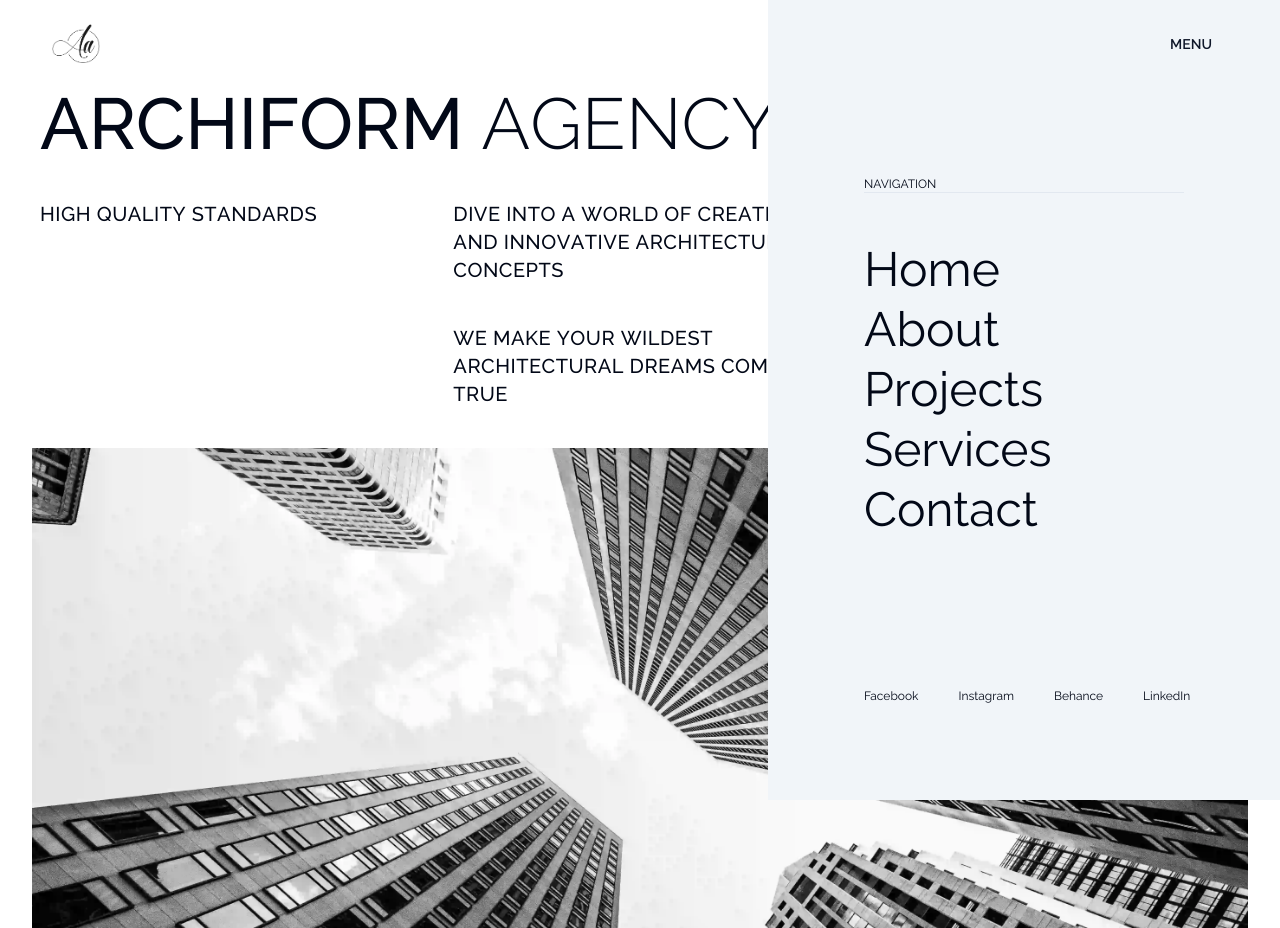
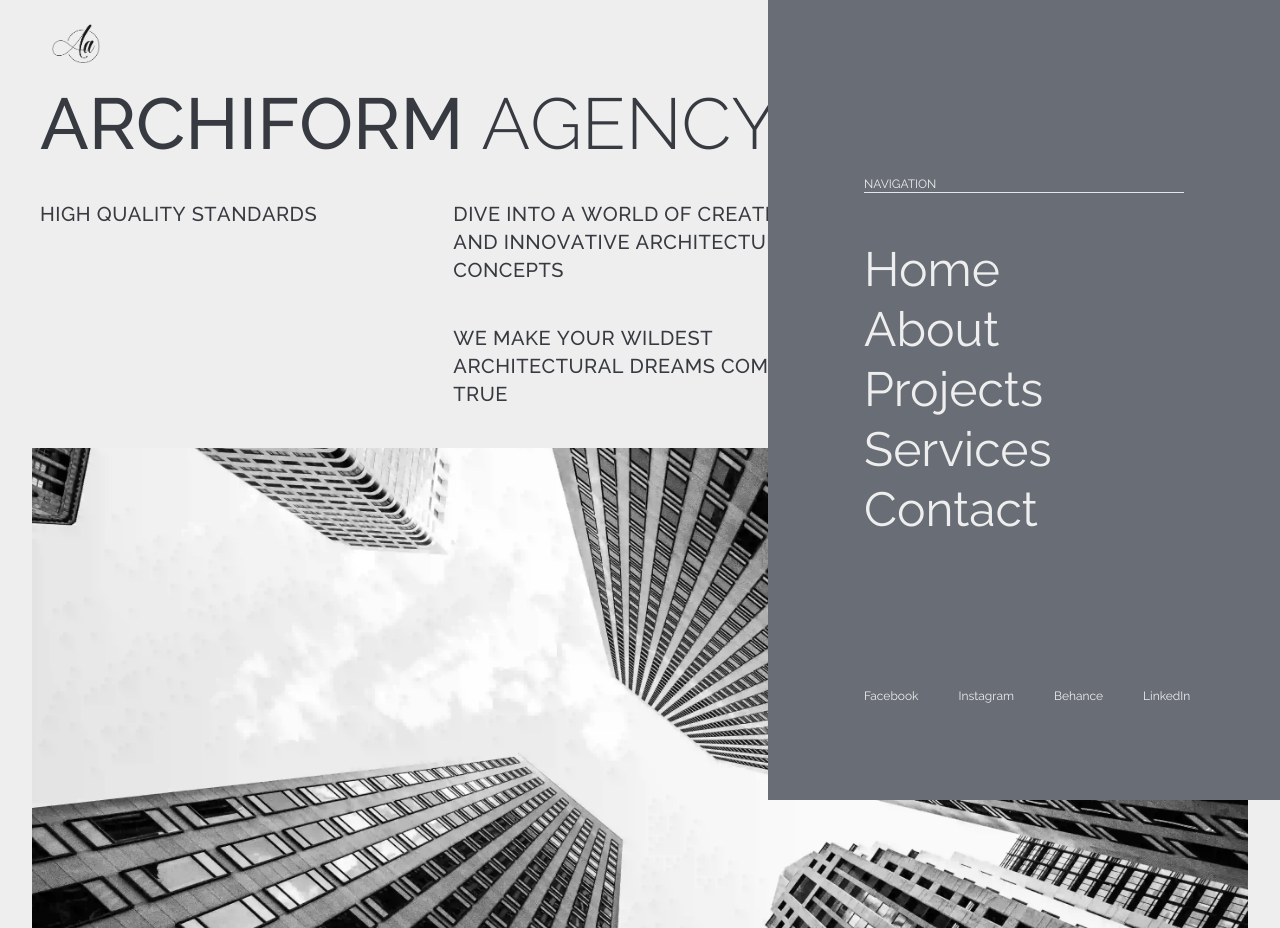
Before and after one commit to NimBuzz01/archiform-agency-demo, a Next.js app: page / in a window 1280 px wide. Both pictures are taken after a click on the button "MENU". Built offline with nearby package versions, Linux system fonts and the light colour scheme.

Commit message:
add color palette

```diff
--- a/app/layout.tsx
+++ b/app/layout.tsx
@@ -18,7 +18,7 @@ export default function RootLayout({
 }>) {
   return (
     <html lang="en">
-      <body className={raleway.className}>
+      <body className={`${raleway.className} bg-cmsecondary text-cmprimary`}>
         <ScrollProvider>{children}</ScrollProvider>
       </body>
     </html>
--- a/components/common/Title.tsx
+++ b/components/common/Title.tsx
@@ -27,7 +27,7 @@ const Title = ({ text, className }: { text: string; className?: string }) => {
   return (
     <div
       className={cn(
-        "relative text-cmsecondary text-3xl sm:text-4xl md:text-5xl uppercase inline-flex font-medium",
+        "relative text-3xl sm:text-4xl md:text-5xl uppercase inline-flex font-medium",
         className
       )}
     >
--- a/components/header/components/Curve.tsx
+++ b/components/header/components/Curve.tsx
@@ -24,7 +24,7 @@ export default function Curve() {
   };
 
   return (
-    <svg className="absolute top-0 left-[-95px] w-24 h-full fill-slate-100 stroke-none">
+    <svg className="absolute top-0 left-[-95px] w-24 h-full fill-cmaccent stroke-none">
       <motion.path
         variants={curve}
         initial="initial"
--- a/components/header/components/Nav.tsx
+++ b/components/header/components/Nav.tsx
@@ -11,7 +11,7 @@ const Nav = () => {
       <Button
         variant="link"
         onClick={() => setIsActive(!isActive)}
-        className="uppercase font-semibold z-50"
+        className="uppercase font-semibold"
       >
         Menu
       </Button>
--- a/components/header/components/NavBar.tsx
+++ b/components/header/components/NavBar.tsx
@@ -12,7 +12,7 @@ export default function NavBar() {
       initial="initial"
       animate="enter"
       exit="exit"
-      className="h-screen bg-slate-100 w-full z-20 max-w-lg p-10 sm:p-24 fixed right-0 top-0"
+      className="h-screen bg-cmaccent text-cmsecondary w-full z-20 max-w-lg p-10 sm:p-24 fixed right-0 top-0"
     >
       <div className="box-border h-full flex flex-col justify-between">
         <div className="flex flex-col text-4xl sm:text-5xl gap-3 mt-20">
--- a/components/header/components/NavLink.tsx
+++ b/components/header/components/NavLink.tsx
@@ -24,7 +24,7 @@ export default function NavLink({ data }: NavLinkProps) {
     >
       <Link href={href}>{title}</Link>
       <motion.div
-        className="absolute bottom-0 left-0 bg-black h-0.5"
+        className="absolute bottom-0 left-0 bg-cmsecondary h-0.5"
         variants={underline}
         initial="hidden"
         animate={hovered ? "visible" : "hidden"}
--- a/components/hero/components/Description.tsx
+++ b/components/hero/components/Description.tsx
@@ -1,3 +1,4 @@
+"use client";
 import Typography from "@/components/common/Typography";
 import React, { useState, useEffect } from "react";
 import PageLink from "./PageLink";
--- a/components/hero/components/Image.tsx
+++ b/components/hero/components/Image.tsx
@@ -1,3 +1,4 @@
+"use client";
 import { cn } from "@/lib/utils";
 import { motion } from "framer-motion";
 import React from "react";
--- a/tailwind.config.ts
+++ b/tailwind.config.ts
@@ -1,13 +1,13 @@
-import type { Config } from "tailwindcss"
+import type { Config } from "tailwindcss";
 
 const config = {
   darkMode: ["class"],
   content: [
-    './pages/**/*.{ts,tsx}',
-    './components/**/*.{ts,tsx}',
-    './app/**/*.{ts,tsx}',
-    './src/**/*.{ts,tsx}',
-	],
+    "./pages/**/*.{ts,tsx}",
+    "./components/**/*.{ts,tsx}",
+    "./app/**/*.{ts,tsx}",
+    "./src/**/*.{ts,tsx}",
+  ],
   prefix: "",
   theme: {
     container: {
@@ -19,6 +19,9 @@ const config = {
     },
     extend: {
       colors: {
+        cmprimary: "#373A40",
+        cmsecondary: "#EEEEEE",
+        cmaccent: "#686D76",
         border: "hsl(var(--border))",
         input: "hsl(var(--input))",
         ring: "hsl(var(--ring))",
@@ -75,6 +78,6 @@ const config = {
     },
   },
   plugins: [require("tailwindcss-animate")],
-} satisfies Config
+} satisfies Config;
 
-export default config
+export default config;
```
